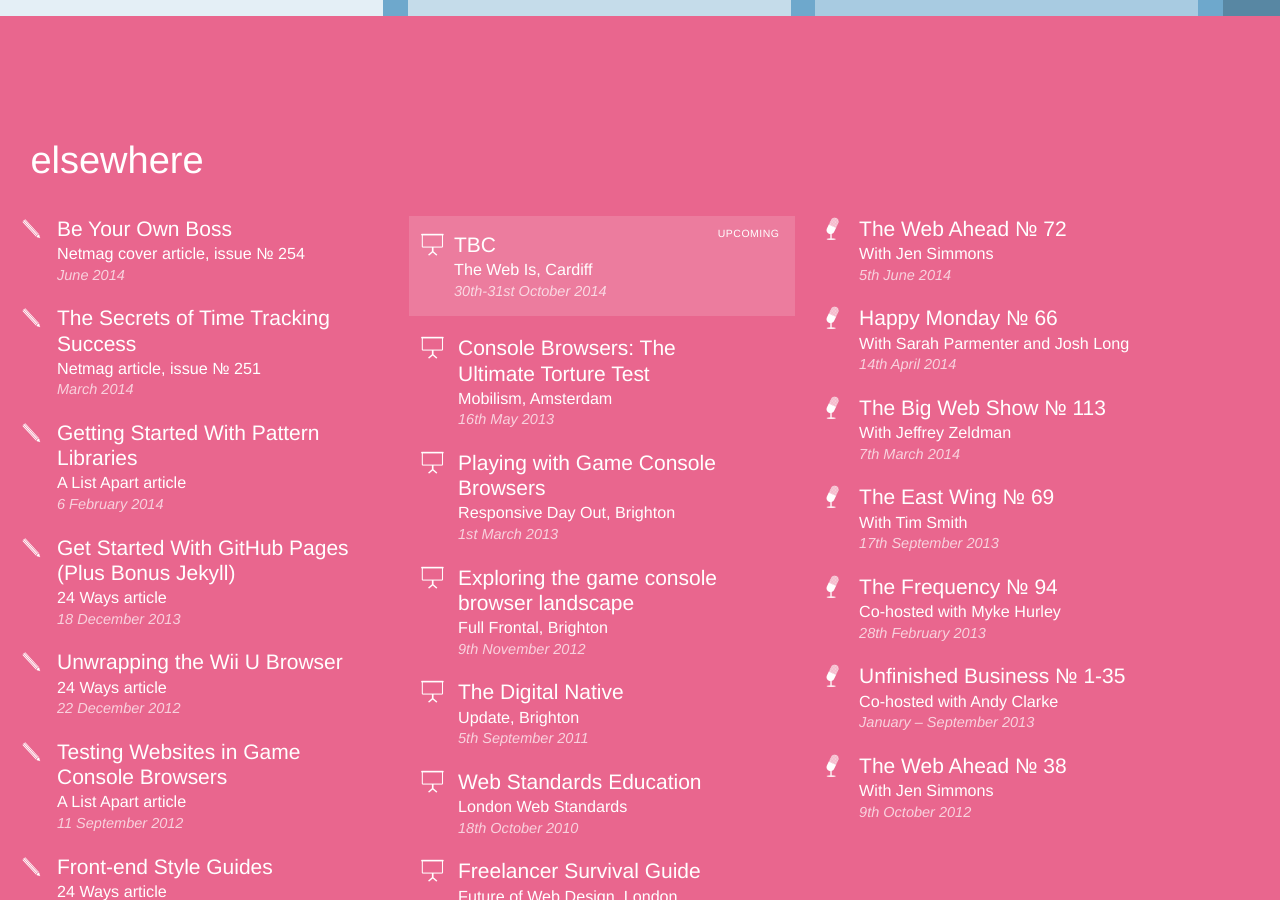
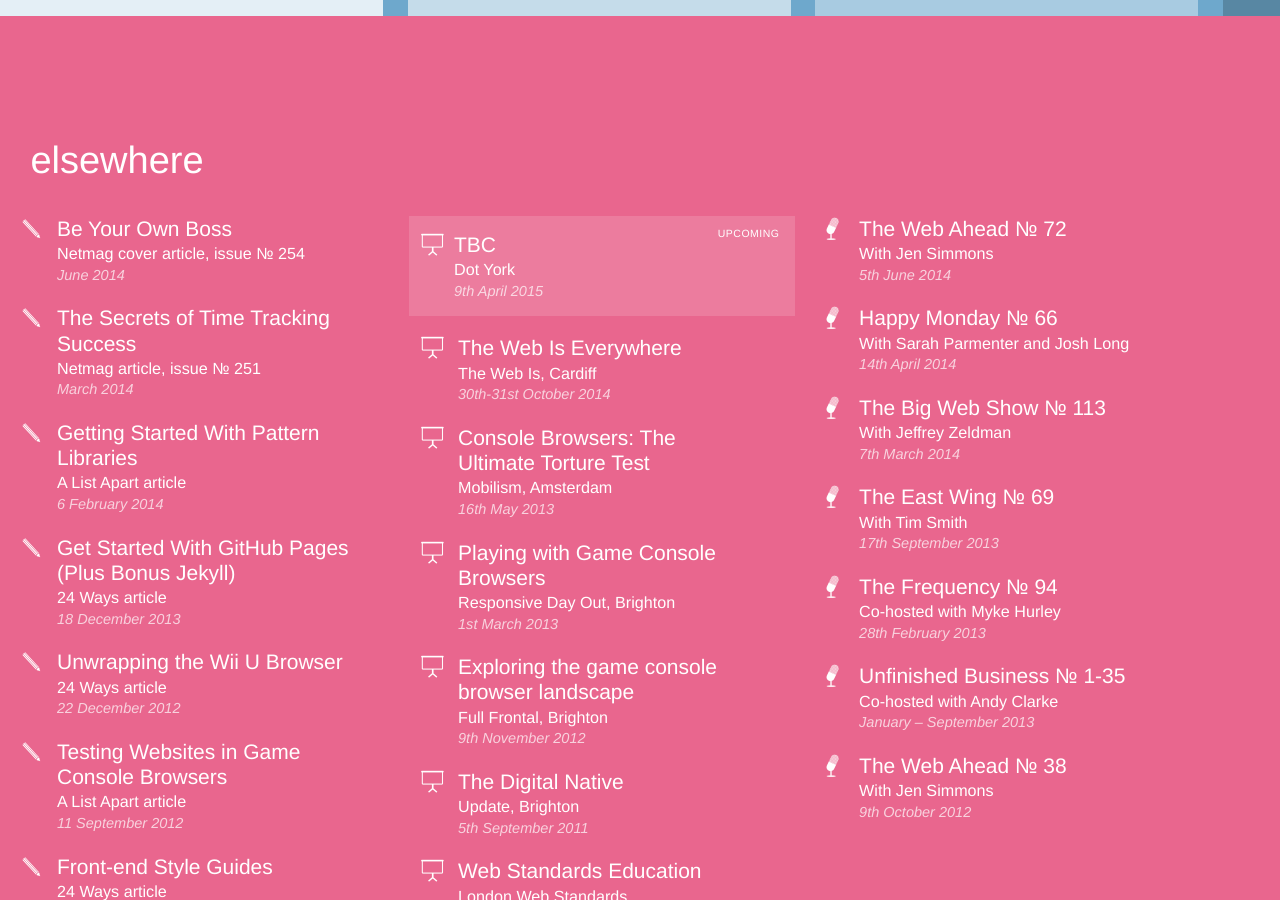
Before and after one commit to maban/maban, a Jekyll site: the page built from index.html, in a window 1280 px wide and 900 px high, scrolled down 2001 px. Built offline with Jekyll 4.4.1, drawn with Linux system fonts in a browser that asks for light colours.

Commit message:
Update talks

```diff
--- a/index.html
+++ b/index.html
@@ -187,11 +187,18 @@ slug: home
     <h3 class="heading-subsection">Talks</h3>
     <ol class="list ">
         <li class="highlight">
+          <a class="link-type-talk" href="http://lanyrd.com/2015/dotyork/">
+            <h3>TBC</h3>
+            <h4 class="highlight-label">Upcoming</h4>
+            <h4>Dot York</h4>
+            <p>9th April 2015</p>
+          </a>
+        </li>
+        <li>
           <a class="link-type-talk" href="http://lanyrd.com/2014/thewebis/">
-              <h3>TBC</h3>
-              <h4 class="highlight-label">Upcoming</h4>
-              <h4>The Web Is, Cardiff</h4>
-              <p>30th-31st October 2014</p>
+            <h3>The Web Is Everywhere</h3>
+            <h4>The Web Is, Cardiff</h4>
+            <p>30th-31st October 2014</p>
           </a>
         </li>
         <li>
```
